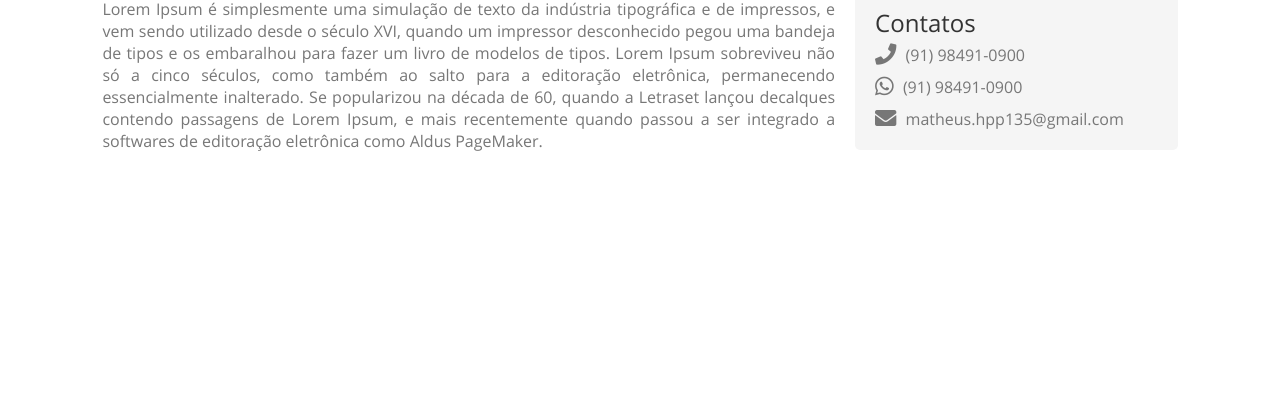
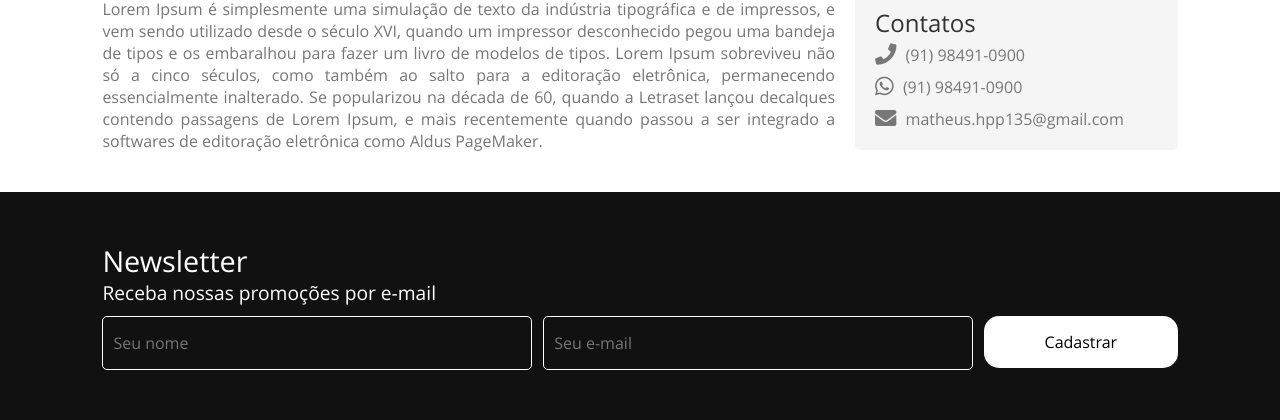
Before and after one commit to matheus3t/NodeShop, a plain HTML site: page index.html in a window 1280 px wide. Shown: the part 609-1029 px from the top of the page. Before the commit the page ends 801 px from the top, so only its background shows below. Drawn offline with Linux system fonts and the light colour scheme.

Commit message:
Section Newsletter Finished

```diff
--- a/assets/css/style.css
+++ b/assets/css/style.css
@@ -180,9 +180,74 @@ p {
 
 .onde-estamos ul li {
   color: #777;
+
   margin-bottom: 10px;
 }
 
 .onde-estamos ul li i {
   margin-right: 5px;
 }
+
+/* NEWSLETTER */
+.newsletter {
+  width: 100%;
+
+  float: left;
+
+  padding: 50px 8%;
+
+  background-color: #111;
+}
+
+.newsletter h3 {
+  /* 28.8 pixels */
+  font-size: 1.8em;
+
+  color: #fff;
+}
+
+.newsletter p {
+  /* 19.2 pixels */
+  font-size: 1.2em;
+
+  color: #fff;
+}
+
+.newsletter form {
+  width: 100%;
+
+  float: left;
+
+  margin-top: 10px;
+}
+
+.newsletter form input {
+  width: 40%;
+
+  margin-right: 1%;
+
+  padding: 15px 10px;
+
+  float: left;
+
+  border: 1px solid #fff;
+  border-radius: 5px;
+
+  color: #fff;
+  /* remove a cor de fundo que o navegador atribui automaticamente e seta com o valor inicial que a classe .newsletter definiu */
+  background-color: initial;
+}
+
+.newsletter button {
+  width: 18%;
+
+  padding: 15px 10px;
+
+  float: right;
+
+  background: #fff;
+
+  border-radius: 15px;
+
+  cursor: pointer;
+}
--- a/index.html
+++ b/index.html
@@ -23,7 +23,6 @@
 <body>
   <!-- Header -->
   <header class="cabecalho">
-
     <h1 class="logo">
       <a href="index.html" title="Node Shop - Loja de Informática">
         Node Shop - Loja de Informática
@@ -34,11 +33,9 @@
       <input type="text" placeholder="Faça uma busca">
       <button><i class="fas fa-search fa-lg"></i></button>
     </form>
-
   </header>
   <!-- Menu -->
   <nav class="menu">
-
     <ul>
       <li> <a href="">Home</a> </li>
       <li> <a href="">Produtos</a> </li>
@@ -51,13 +48,11 @@
       <a href="#" class="btn-twitter"> <i class="fab fa-twitter fa-lg"></i> </a>
       <a href="#" class="btn-google"> <i class="fab fa-google fa-lg"></i> </a>
     </div>
-
   </nav>
   <!-- Main -->
   <main class="principal">
     <!-- Sobre a página da empresa -->
     <article class="sobre">
-
       <h2> Sobre nós </h2>
       <!-- Imagem da loja -->
       <img src="/assets/img/loja.jpg" alt="NodeShop">
@@ -77,11 +72,9 @@
         lançou decalques contendo passagens de Lorem Ipsum, e mais recentemente quando passou a ser integrado a
         softwares de editoração eletrônica como Aldus PageMaker.
       </p>
-
     </article>
     <!-- Endereço(s) da empresa -->
     <aside class="onde-estamos">
-
       <h2> Onde estamos </h2>
 
       <p> Av. Jucá Leão - Centro Comercial, Itabuna - BA </p>
@@ -97,10 +90,22 @@
         <li> <i class="fab fa-whatsapp fa-lg"></i> (91) 98491-0900</li>
         <li> <i class="fas fa-envelope fa-lg"></i> matheus.hpp135@gmail.com</li>
       </ul>
-
     </aside>
 
   </main>
+  <!-- Boletim de notícias -->
+  <section class="newsletter">
+    <h3> Newsletter </h3>
+
+    <p> Receba nossas promoções por e-mail </p>
+
+    <form method="post">
+      <input type="text" placeholder="Seu nome">
+      <input type="email" placeholder="Seu e-mail">
+
+      <button> Cadastrar </button>
+    </form>
+  </section>
 
 </body>
 
```
